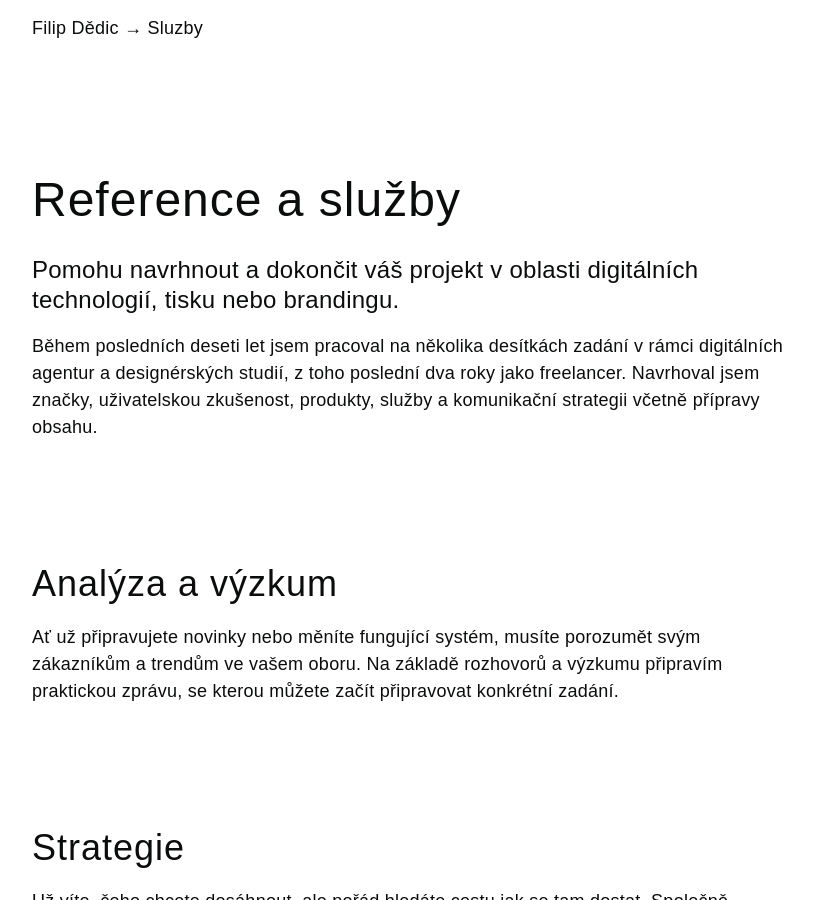
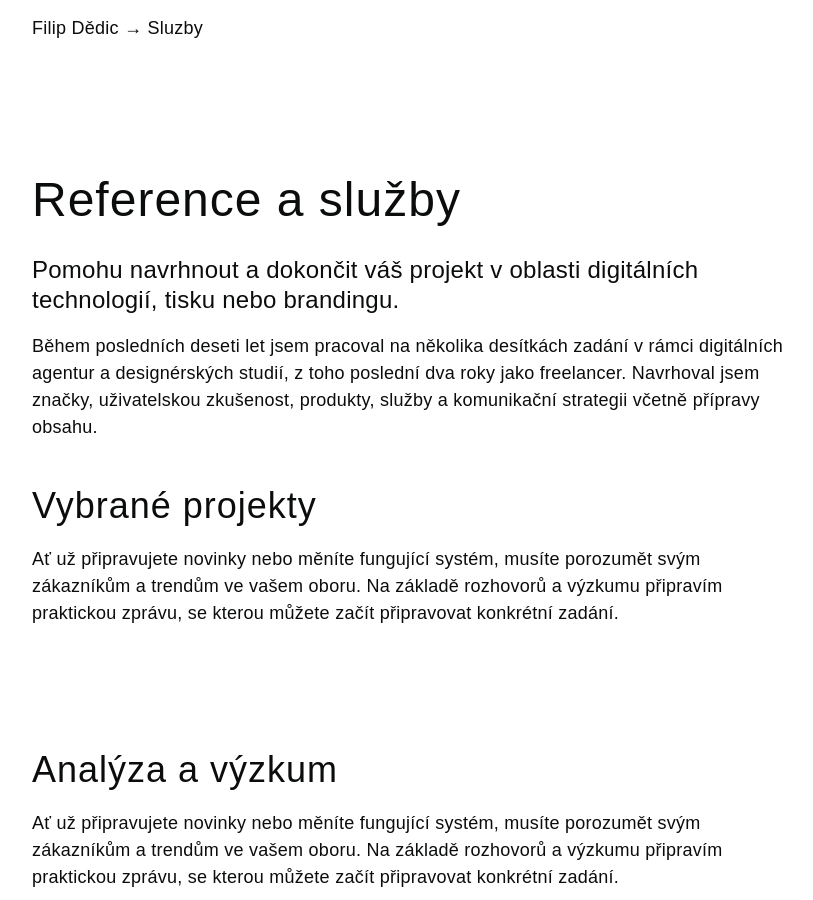
Before and after one commit to fdedic/fdedic.github.io, a Jekyll site: the page built from sluzby.md, in a window 1280 px wide and 900 px high. Shown: the whole window, without its empty margins (228-1041 px from the left). Built offline with Jekyll 4.4.1, drawn with Linux system fonts in a browser that asks for light colours; nearby versions of some CDN libraries; some web fonts are replaced.

Commit message:
Update sluzby.md

```diff
--- a/sluzby.md
+++ b/sluzby.md
@@ -8,6 +8,10 @@ Pomohu navrhnout a dokončit váš projekt v oblasti digitálních technologií,
 {: .lead}
 
 Během posledních deseti let jsem pracoval na několika desítkách zadání v rámci digitálních agentur a designérských studií, z toho poslední dva roky jako freelancer. Navrhoval jsem značky, uživatelskou zkušenost, produkty, služby a komunikační strategii včetně přípravy obsahu.
+
+## Vybrané projekty
+
+Ať už připravujete novinky nebo měníte fungující systém, musíte porozumět svým zákazníkům a trendům ve vašem oboru. Na základě rozhovorů a výzkumu připravím praktickou zprávu, se kterou můžete začít připravovat konkrétní zadání.
 
 ***
 
```
